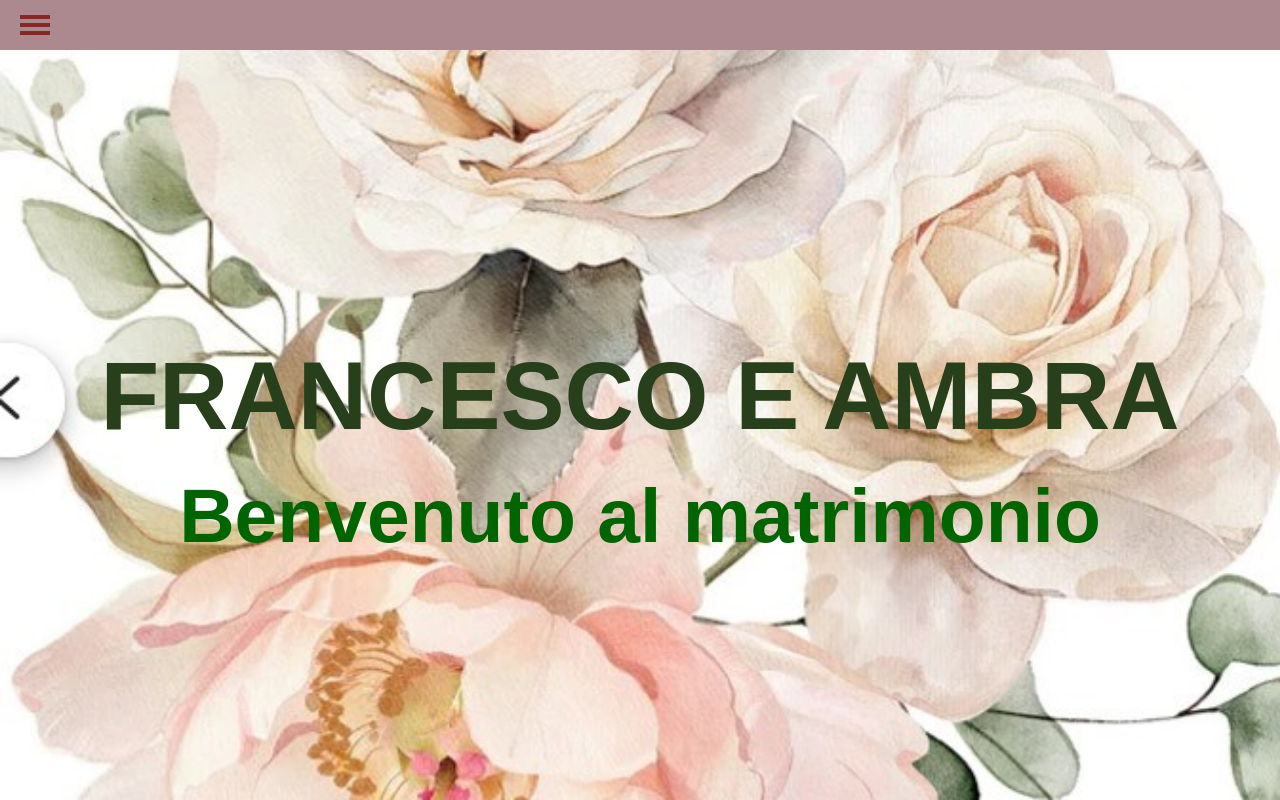
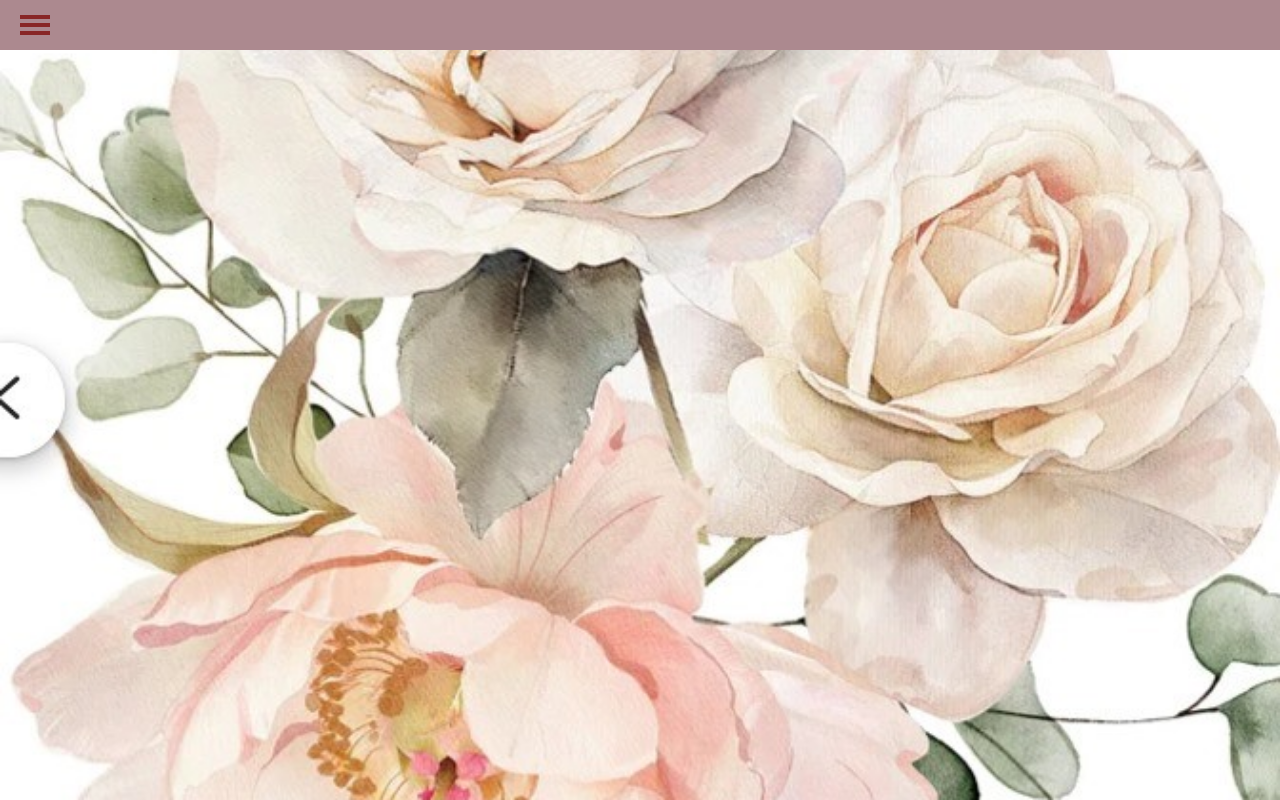
Before and after one commit to Tatambra/tatambra.github.io, a plain HTML site: page index.html in a window 1280 px wide. Drawn offline with Linux system fonts and the light colour scheme.

Commit message:
Update index.html

```diff
--- a/index.html
+++ b/index.html
@@ -31,13 +31,7 @@
 
     <!-- La pagina sarà solo lo sfondo, senza contenuti -->
     <section class="home">
-        <!-- Testo sopra l'immagine -->
-        <div class="title1">
-            <h1>Francesco e Ambra</h1>
-        </div>
-        <div class="subtitle">
-            <h2>Benvenuto al matrimonio</h2>
-        </div>
+
     </section>
 
     <script src="script.js"></script>
```
